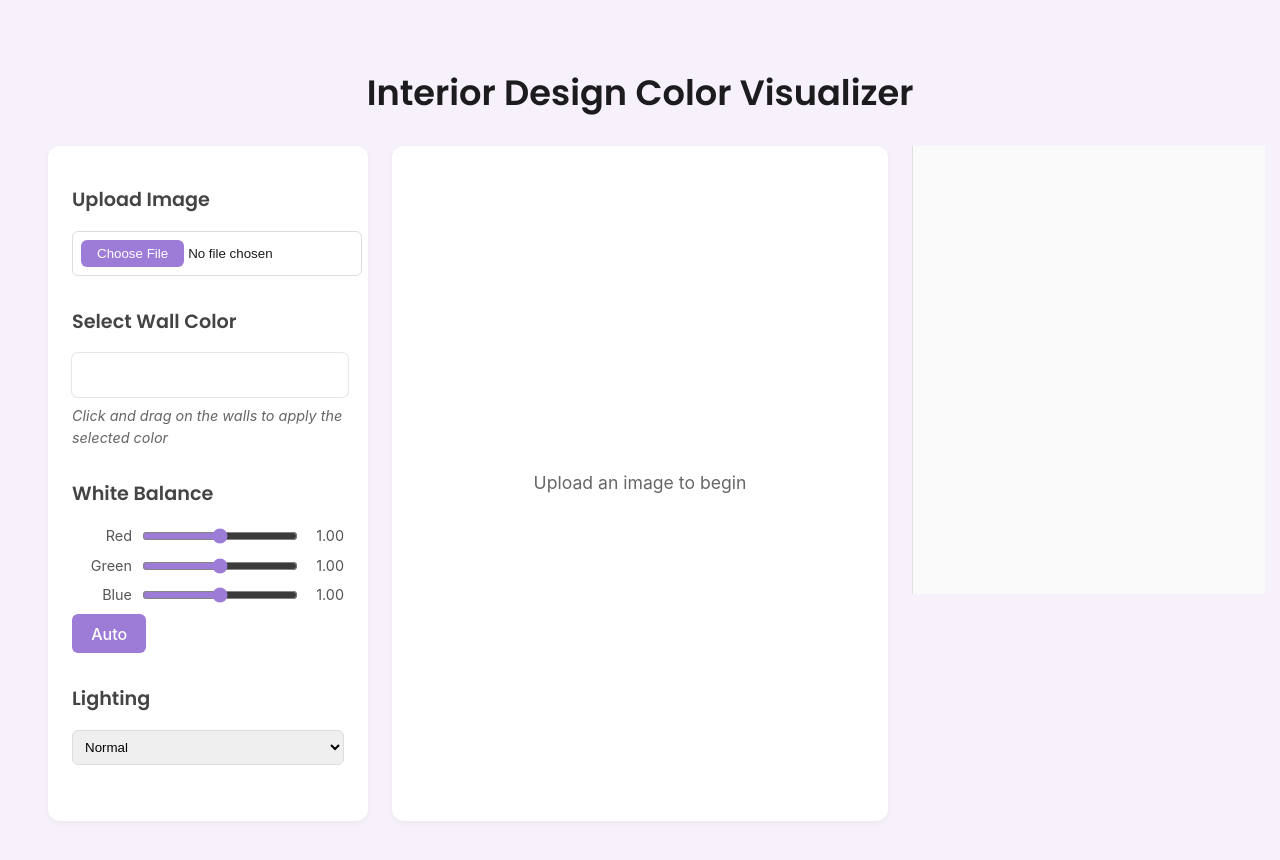
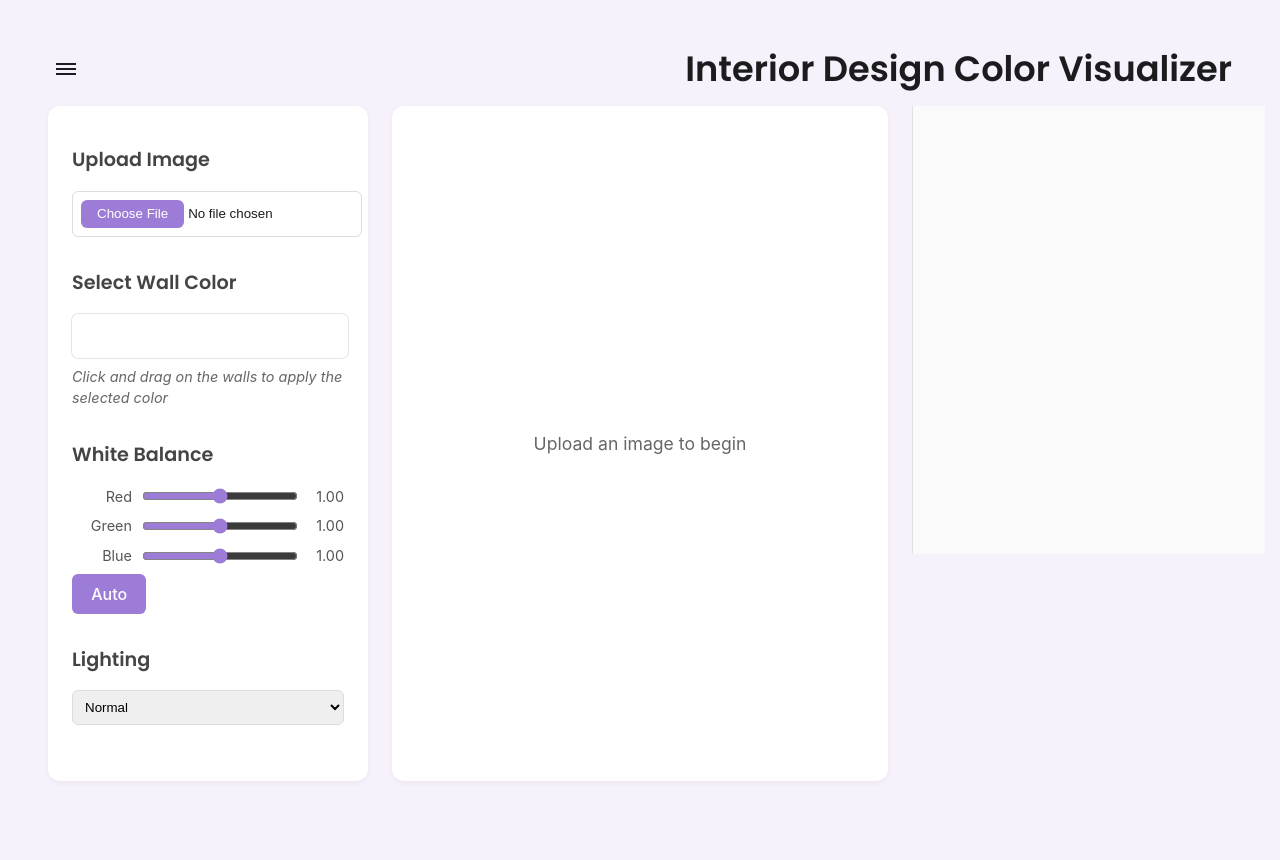
Before and after one commit to prasannaganesan/interior-design-app, a React (Vite) app: page / in a window 1280 px wide. Shown: the top 860 px of the page. After the commit the page ends 829 px from the top, so only its background shows below. Built offline with nearby package versions, Linux system fonts and the light colour scheme.

Commit message:
Add simple navigation and Why page (#37)
Add navigation menu and Why page

```diff
--- a/src/App.css
+++ b/src/App.css
@@ -14,7 +14,70 @@
 h1 {
   text-align: center;
   color: #1c1c1e;
-  margin-bottom: 2rem;
+  margin: 0;
+}
+
+.app-header {
+  display: flex;
+  align-items: center;
+  justify-content: space-between;
+  margin-bottom: 1rem;
+}
+
+.nav-menu {
+  position: relative;
+}
+
+.hamburger {
+  background: none;
+  border: none;
+  padding: 0.5rem;
+  display: flex;
+  flex-direction: column;
+  gap: 3px;
+  cursor: pointer;
+}
+
+.hamburger span {
+  display: block;
+  width: 20px;
+  height: 2px;
+  background: #1c1c1e;
+}
+
+.menu-dropdown {
+  position: absolute;
+  top: 100%;
+  right: 0;
+  background: #fff;
+  box-shadow: 0 2px 6px rgba(0, 0, 0, 0.1);
+  border-radius: 6px;
+  padding: 0.5rem 0;
+  z-index: 1000;
+}
+
+.menu-dropdown a {
+  display: block;
+  padding: 0.5rem 1rem;
+  color: #1c1c1e;
+  cursor: pointer;
+  text-decoration: none;
+}
+
+.menu-dropdown a:hover {
+  background: #f0f0f0;
+}
+
+.why-page {
+  max-width: 800px;
+  margin: 0 auto;
+  line-height: 1.6;
+}
+
+.why-page h2 {
+  text-align: center;
+  margin-top: 0;
+  margin-bottom: 1rem;
 }
 
 .main-content {
--- a/src/App.tsx
+++ b/src/App.tsx
@@ -1,110 +1,19 @@
-import { useState, useRef } from 'react'
+import { useState } from 'react'
 import './App.css'
-import ImageCanvas from './components/ImageCanvas'
-import ColorPicker from './components/ColorPicker'
-import WhiteBalanceControls, { type WhiteBalance } from './components/WhiteBalanceControls'
-import LightingSelector from './components/LightingSelector'
+import DesignPage from './pages/DesignPage'
+import WhyPage from './pages/WhyPage'
+import NavigationMenu from './components/NavigationMenu'
 
-function App() {
-  const [selectedImage, setSelectedImage] = useState<string | null>(null)
-  const [selectedColor, setSelectedColor] = useState<string>('#ffffff')
-  const [whiteBalance, setWhiteBalance] = useState<WhiteBalance>({ r: 1, g: 1, b: 1 })
-  const [lighting, setLighting] = useState('normal')
-  const sidebarRef = useRef<HTMLDivElement>(null)
-
-  const handleImageUpload = (event: React.ChangeEvent<HTMLInputElement>) => {
-    const file = event.target.files?.[0]
-    if (file) {
-      const reader = new FileReader()
-      reader.onloadend = () => {
-        const url = reader.result as string
-        setSelectedImage(url)
-        computeAutoWhiteBalance(url).then(setWhiteBalance)
-      }
-      reader.readAsDataURL(file)
-    }
-  }
-
-  const computeAutoWhiteBalance = (url: string): Promise<WhiteBalance> => {
-    return new Promise((resolve) => {
-      const img = new Image()
-      img.src = url
-      img.onload = () => {
-        const canvas = document.createElement('canvas')
-        canvas.width = img.width
-        canvas.height = img.height
-        const ctx = canvas.getContext('2d')!
-        ctx.drawImage(img, 0, 0)
-        const data = ctx.getImageData(0, 0, canvas.width, canvas.height).data
-        let r = 0, g = 0, b = 0
-        const count = canvas.width * canvas.height
-        for (let i = 0; i < data.length; i += 4) {
-          r += data[i]
-          g += data[i + 1]
-          b += data[i + 2]
-        }
-        r /= count
-        g /= count
-        b /= count
-        const gray = (r + g + b) / 3
-        resolve({ r: gray / r, g: gray / g, b: gray / b })
-      }
-    })
-  }
+export default function App() {
+  const [page, setPage] = useState<'home' | 'why'>('home')
 
   return (
     <div className="app-container">
-      <h1>Interior Design Color Visualizer</h1>
-      <div className="main-content">
-        <div className="controls-panel">
-          <div className="upload-section panel-section">
-            <h2>Upload Image</h2>
-            <input
-              type="file"
-              accept="image/*"
-              onChange={handleImageUpload}
-              className="file-input"
-            />
-          </div>
-          <div className="color-picker-section panel-section">
-            <h2>Select Wall Color</h2>
-            <ColorPicker
-              value={selectedColor}
-              onChange={setSelectedColor}
-            />
-            <p className="instructions">
-              Click and drag on the walls to apply the selected color
-            </p>
-          </div>
-          <div className="white-balance-section panel-section">
-            <h2>White Balance</h2>
-            <WhiteBalanceControls
-              value={whiteBalance}
-              onChange={setWhiteBalance}
-              onAuto={() => selectedImage && computeAutoWhiteBalance(selectedImage).then(setWhiteBalance)}
-            />
-          </div>
-          <LightingSelector value={lighting} onChange={setLighting} className="panel-section" />
-        </div>
-        <div className="canvas-container">
-          {selectedImage ? (
-            <ImageCanvas
-              imageUrl={selectedImage}
-              selectedColor={selectedColor}
-              whiteBalance={whiteBalance}
-              lighting={lighting}
-              sidebarContainer={sidebarRef.current}
-            />
-          ) : (
-            <div className="upload-placeholder">
-              <p>Upload an image to begin</p>
-            </div>
-          )}
-        </div>
-        <div ref={sidebarRef} className="sidebar" />
-      </div>
+      <header className="app-header">
+        <NavigationMenu onNavigate={setPage} />
+        <h1>Interior Design Color Visualizer</h1>
+      </header>
+      {page === 'home' ? <DesignPage /> : <WhyPage />}
     </div>
   )
 }
-
-export default App
--- /dev/null
+++ b/src/components/NavigationMenu.tsx
@@ -0,0 +1,30 @@
+import { useState } from 'react'
+
+interface NavigationMenuProps {
+  onNavigate: (page: 'home' | 'why') => void
+}
+
+export default function NavigationMenu({ onNavigate }: NavigationMenuProps) {
+  const [open, setOpen] = useState(false)
+
+  const handleNav = (page: 'home' | 'why') => {
+    onNavigate(page)
+    setOpen(false)
+  }
+
+  return (
+    <nav className="nav-menu">
+      <button className="hamburger" aria-label="Menu" onClick={() => setOpen(!open)}>
+        <span />
+        <span />
+        <span />
+      </button>
+      {open && (
+        <div className="menu-dropdown">
+          <a onClick={() => handleNav('home')}>Home</a>
+          <a onClick={() => handleNav('why')}>Why</a>
+        </div>
+      )}
+    </nav>
+  )
+}
--- /dev/null
+++ b/src/pages/DesignPage.tsx
@@ -0,0 +1,104 @@
+import { useState, useRef } from 'react'
+import ImageCanvas from '../components/ImageCanvas'
+import ColorPicker from '../components/ColorPicker'
+import WhiteBalanceControls, { type WhiteBalance } from '../components/WhiteBalanceControls'
+import LightingSelector from '../components/LightingSelector'
+
+export default function DesignPage() {
+  const [selectedImage, setSelectedImage] = useState<string | null>(null)
+  const [selectedColor, setSelectedColor] = useState<string>('#ffffff')
+  const [whiteBalance, setWhiteBalance] = useState<WhiteBalance>({ r: 1, g: 1, b: 1 })
+  const [lighting, setLighting] = useState('normal')
+  const sidebarRef = useRef<HTMLDivElement>(null)
+
+  const handleImageUpload = (event: React.ChangeEvent<HTMLInputElement>) => {
+    const file = event.target.files?.[0]
+    if (file) {
+      const reader = new FileReader()
+      reader.onloadend = () => {
+        const url = reader.result as string
+        setSelectedImage(url)
+        computeAutoWhiteBalance(url).then(setWhiteBalance)
+      }
+      reader.readAsDataURL(file)
+    }
+  }
+
+  const computeAutoWhiteBalance = (url: string): Promise<WhiteBalance> => {
+    return new Promise((resolve) => {
+      const img = new Image()
+      img.src = url
+      img.onload = () => {
+        const canvas = document.createElement('canvas')
+        canvas.width = img.width
+        canvas.height = img.height
+        const ctx = canvas.getContext('2d')!
+        ctx.drawImage(img, 0, 0)
+        const data = ctx.getImageData(0, 0, canvas.width, canvas.height).data
+        let r = 0, g = 0, b = 0
+        const count = canvas.width * canvas.height
+        for (let i = 0; i < data.length; i += 4) {
+          r += data[i]
+          g += data[i + 1]
+          b += data[i + 2]
+        }
+        r /= count
+        g /= count
+        b /= count
+        const gray = (r + g + b) / 3
+        resolve({ r: gray / r, g: gray / g, b: gray / b })
+      }
+    })
+  }
+
+  return (
+    <div className="main-content">
+      <div className="controls-panel">
+        <div className="upload-section panel-section">
+          <h2>Upload Image</h2>
+          <input
+            type="file"
+            accept="image/*"
+            onChange={handleImageUpload}
+            className="file-input"
+          />
+        </div>
+        <div className="color-picker-section panel-section">
+          <h2>Select Wall Color</h2>
+          <ColorPicker
+            value={selectedColor}
+            onChange={setSelectedColor}
+          />
+          <p className="instructions">
+            Click and drag on the walls to apply the selected color
+          </p>
+        </div>
+        <div className="white-balance-section panel-section">
+          <h2>White Balance</h2>
+          <WhiteBalanceControls
+            value={whiteBalance}
+            onChange={setWhiteBalance}
+            onAuto={() => selectedImage && computeAutoWhiteBalance(selectedImage).then(setWhiteBalance)}
+          />
+        </div>
+        <LightingSelector value={lighting} onChange={setLighting} className="panel-section" />
+      </div>
+      <div className="canvas-container">
+        {selectedImage ? (
+          <ImageCanvas
+            imageUrl={selectedImage}
+            selectedColor={selectedColor}
+            whiteBalance={whiteBalance}
+            lighting={lighting}
+            sidebarContainer={sidebarRef.current}
+          />
+        ) : (
+          <div className="upload-placeholder">
+            <p>Upload an image to begin</p>
+          </div>
+        )}
+      </div>
+      <div ref={sidebarRef} className="sidebar" />
+    </div>
+  )
+}
--- /dev/null
+++ b/src/pages/WhyPage.tsx
@@ -0,0 +1,24 @@
+export default function WhyPage() {
+  return (
+    <div className="why-page">
+      <h2>Why We Built This App</h2>
+      <p>
+        Many online paint visualizers simply overlay a flat color onto your
+        photo. Sites from brands like Benjamin Moore and Dunn-Edwards provide a
+        quick preview, but the results often look unnatural and ignore the way
+        light interacts with real walls.
+      </p>
+      <p>
+        We wanted a more accurate approach to help homeowners truly understand
+        how a color will appear in their own space. By leveraging Meta's Segment
+        Anything Model we can isolate walls with much greater precision and
+        preserve the original lighting and shadows of the room.
+      </p>
+      <p>
+        Our goal is to experiment with modern segmentation techniques and offer
+        a smoother workflow for exploring paint options. We hope this project
+        sparks new ideas for improving the design tools available to everyone.
+      </p>
+    </div>
+  )
+}
```
